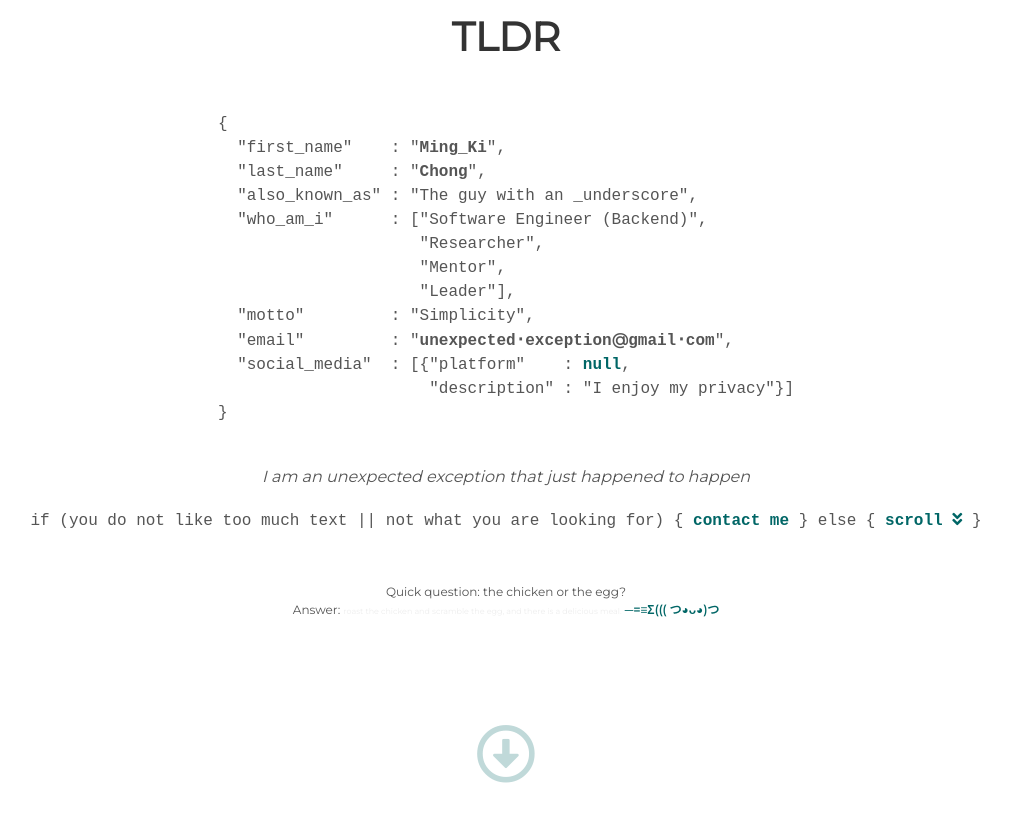
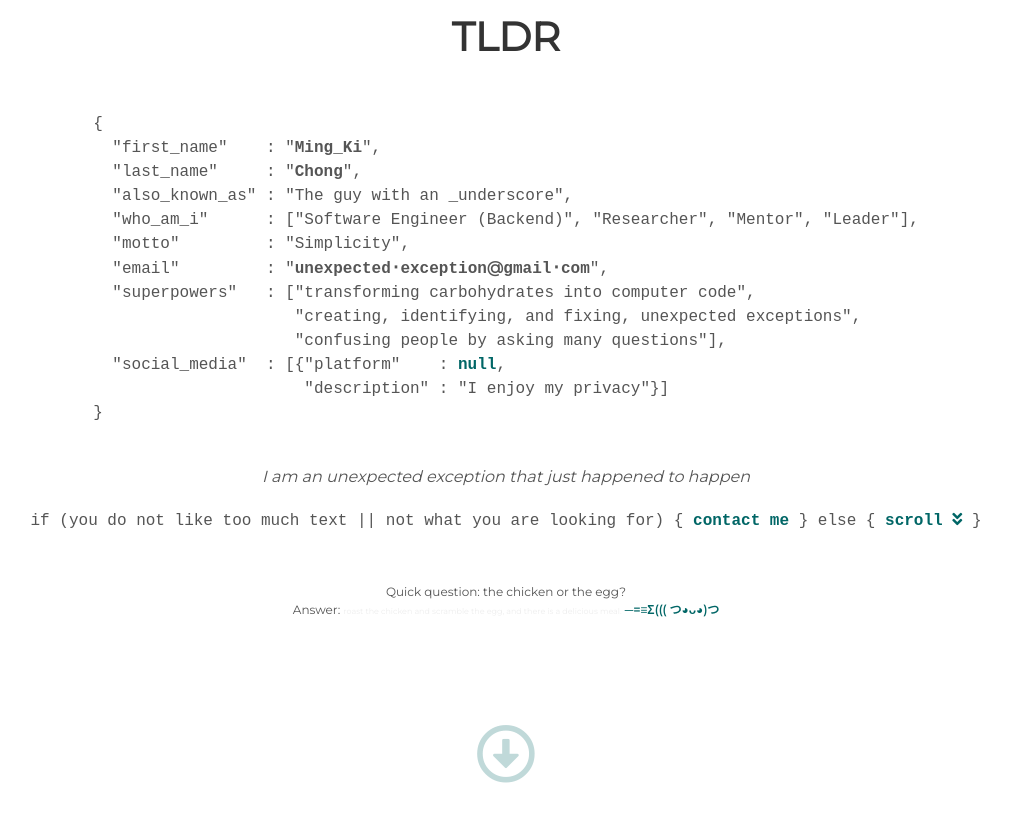
Before and after one commit to mingkichong/mingkichong.github.io, a Jekyll site: the page built from index.html, in a window 1280 px wide and 900 px high, scrolled down 968 px. Shown: the top 822 px of the window, without its empty margins (134-1144 px from the left). Built offline with Jekyll 4.4.1, drawn with Linux system fonts in a browser that asks for light colours.

Commit message:
add superpowers

```diff
--- a/_includes/summary.html
+++ b/_includes/summary.html
@@ -11,12 +11,12 @@
   "first_name"    : "<strong>Ming_Ki</strong>",
   "last_name"     : "<strong>Chong</strong>",
   "also_known_as" : "The guy with an _underscore",
-  "who_am_i"      : ["Software Engineer (Backend)",
-                     "Researcher",
-                     "Mentor",
-                     "Leader"],
+  "who_am_i"      : ["Software Engineer (Backend)", "Researcher", "Mentor", "Leader"],
   "motto"         : "Simplicity",
   "email"         : "<strong>{{ site.email_address }}</strong>",
+  "superpowers"   : ["transforming carbohydrates into computer code",
+                     "creating, identifying, and fixing, unexpected exceptions",
+                     "confusing people by asking many questions"],
   "social_media"  : [{"platform"    : <span id="about_link"><a><span class="tooltip">null<span class="tooltiptext"><div style="margin-bottom:5px;">¯\(°_o)/¯</div><div>not null if you consider LinkedIn</div><div>as a social media platform</div></span></span></a></span>,
                       "description" : "I enjoy my privacy"}]
 }
```
